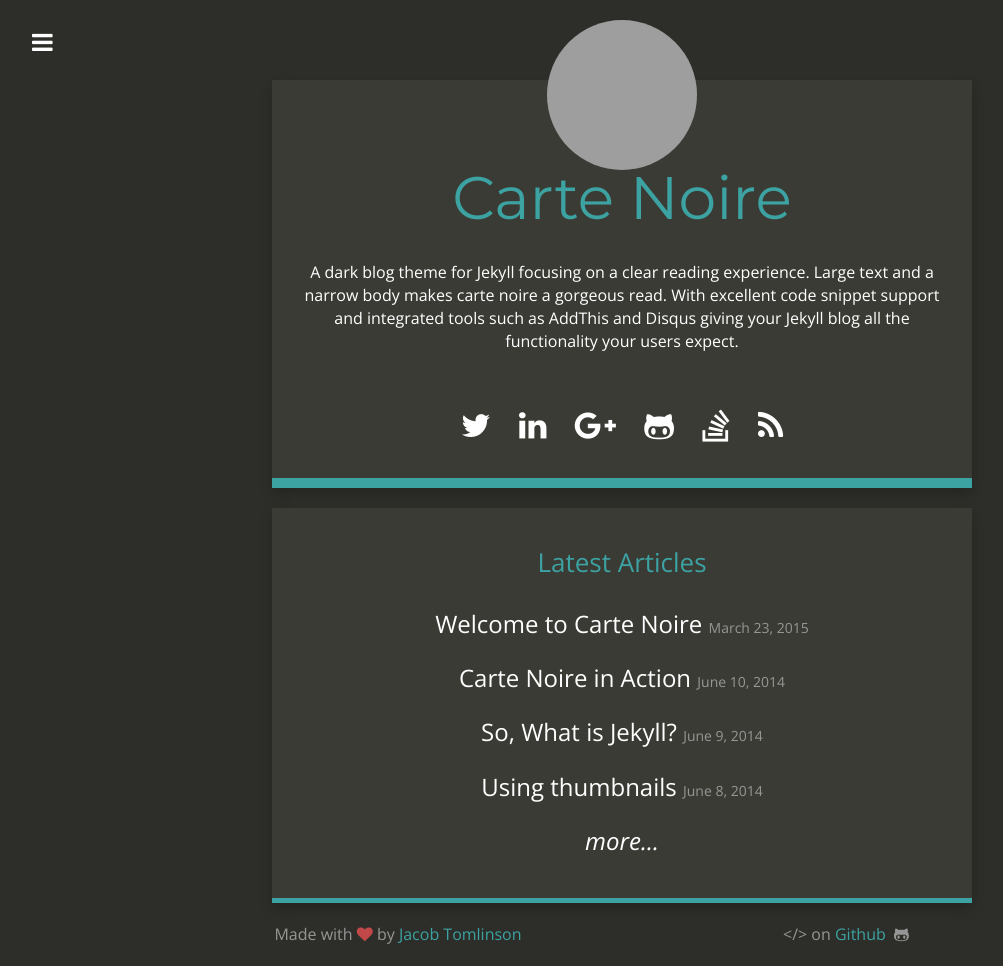
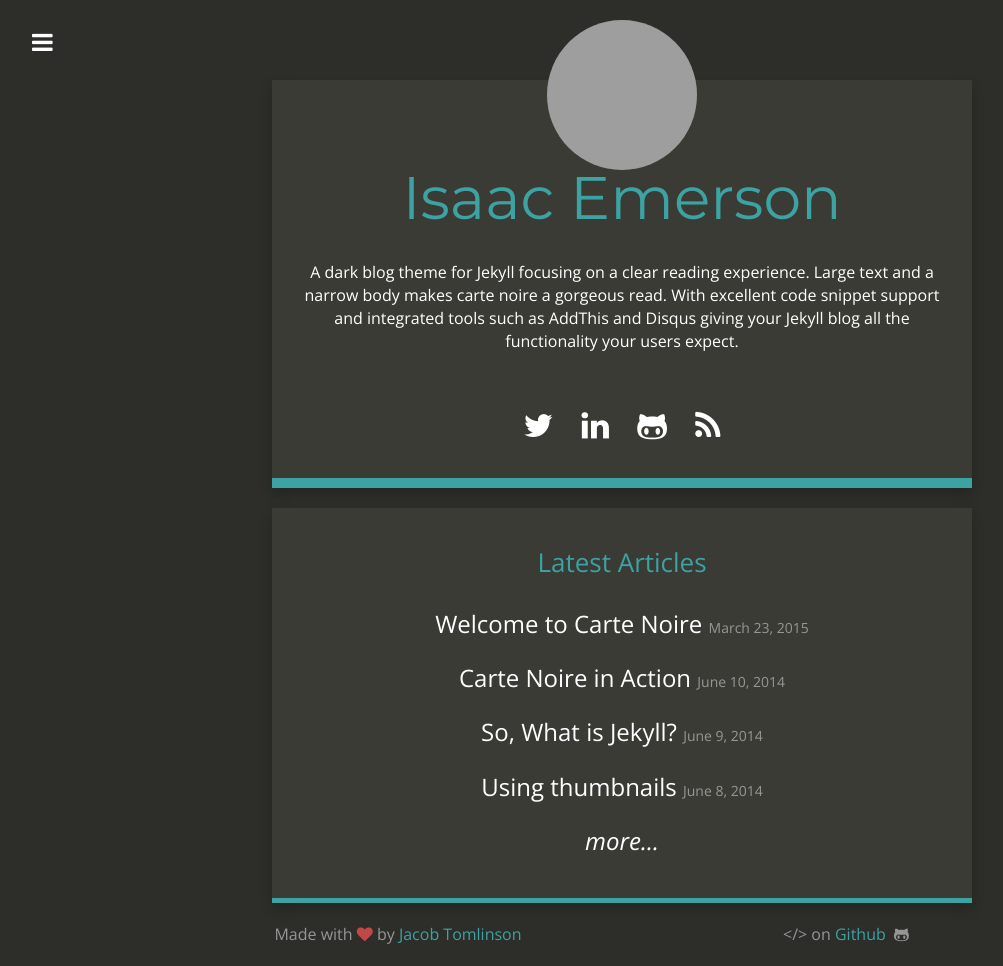
Before and after one commit to IsaacEmerson/IsaacEmerson.github.io, a Jekyll site: the page built from index.html, in a window 1280 px wide. Shown: the whole page, without its empty margins (18-1021 px from the left). Built offline with Jekyll 4.4.1, drawn with Linux system fonts in a browser that asks for light colours; nearby versions of some CDN libraries; some of the changed lines change nothing that is shown; grey boxes are pictures that could not be loaded.

Commit message:
config modificado

```diff
--- a/_config.yml
+++ b/_config.yml
@@ -1,25 +1,25 @@
 # Site settings
-title: "Carte Noire"
-email: jacob@jacobtomlinson.co.uk
-description: "A dark blog theme for Jekyll."
+title: "Isaac Emerson"
+email: IsaacEmerson1999@gmail.com
+description: "I Build Things with code and like to thing"
 baseurl: ""
-url: "http://carte-noire.jacobtomlinson.co.uk/"
+url: "https://isaacemerson.github.io/"
 title_description: "A dark blog theme for Jekyll focusing on a clear reading experience. Large text and a narrow body makes carte noire a gorgeous read. With excellent code snippet support and integrated tools such as AddThis and Disqus giving your Jekyll blog all the functionality your users expect."
 title_image: "https://www.gravatar.com/avatar/00000000000000000000000000000000?s=500&d=mm"
 google_analytics: "UA-20365477-4"
 disqus_account: cartenoire
-github_repository: https://github.com/jacobtomlinson/carte-noire
+github_repository: https://github.com/IsaacEmerson
 addthis_id: ra-513c6fa83da6ec67
 post_limit: 5
 
 # Social usernames/URLs
 twitter_username: _jacobtomlinson
-github_username:  jacobtomlinson
+github_username:  IsaacEmerson
 instagram_username:
 reddit_username:
-linkedin_link: http://carte-noire.jacobtomlinson.co.uk/
-google_plus_link: http://carte-noire.jacobtomlinson.co.uk/
-stackoverflow_link: http://carte-noire.jacobtomlinson.co.uk/
+linkedin_link: https://www.linkedin.com/in/isaac-emerson-526235186/
+google_plus_link:
+stackoverflow_link:
 xing_link:
 facebook_link:
 
```
